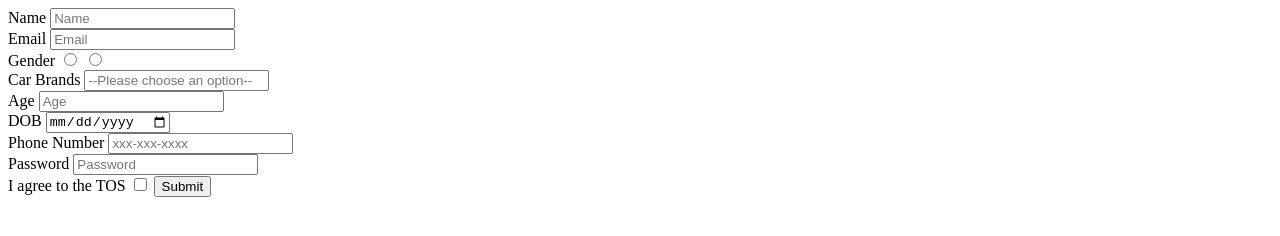
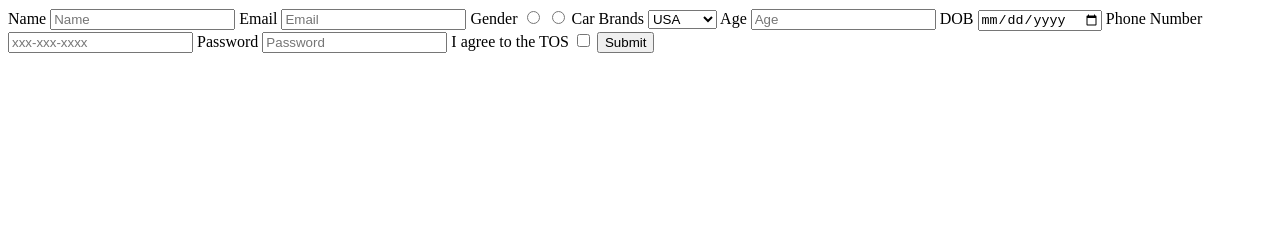
Before and after one commit to acciojob/signup-form-car-codeswithadarsh, a website: page main.html in a window 1280 px wide. Drawn offline with Linux system fonts and the light colour scheme.

Commit message:
created a submission

```diff
--- a/main.html
+++ b/main.html
@@ -10,36 +10,41 @@
     <form action="#" method="post">
 
         <label for="#name">Name</label>
-        <input type="text" id="#name" name="#name" placeholder="Name" required> <br>
+        <input type="text" id="#name" name="#name" placeholder="Name" required>
 
         <label for="#email">Email</label>
-        <input type="email" id="#email" name="#email" placeholder="Email" required> <br>
+        <input type="email" id="#email" name="#email" placeholder="Email" required>
 
         <label for="#gender_m, #gender_f">Gender</label>
         <input type="radio" id="#gender_m, #gender_f" name="gender" required>
-        <input type="radio" id="#gender_m, #gender_f" name="gender" required> <br>
+        <input type="radio" id="#gender_m, #gender_f" name="gender" required>
 
-        <label for="#cars">Car Brands</label>
-        <input type="Select" id="#cars" name="#email" placeholder="--Please choose an option--" required> <br>
+
+
+        <label For="#cars">Car Brands</label>
+
+       <select id="#cars" name="cars">
+       <option value="BMQ">USA</option>
+       <option value="canada">Canada</option>
+       <option value="uk">UK</option>
+       </select>
 
         <label for="#age">Age</label>
-        <input type="number" id="#age" name="#age" placeholder="Age" required> <br>
+        <input type="number" id="#age" name="#age" placeholder="Age" required>
 
         <label for="#dob">DOB</label>
-        <input type="date" id="#dob" name="#dob" required> <br>
+        <input type="date" id="#dob" name="#dob" required>
 
-         <label for="#tel">Phone Number</label>
-        <input type="tel" id="#tel" name="#tel" placeholder="xxx-xxx-xxxx"> <br>
+        <label for="#tel">Phone Number</label>
+        <input type="tel" id="#tel" name="#tel" placeholder="xxx-xxx-xxxx">
 
-         <label for="#password">Password</label>
-        <input type="password" id="#password" name="#password" placeholder="Password" required> <br>
+        <label for="#password">Password</label>
+        <input type="password" id="#password" name="#password" placeholder="Password" required>
 
         <label for="#tos">I agree to the TOS</label>
         <input type="checkbox" id="#tos" name="#tos" required>
 
         <button type="submit">Submit</button>
-
-
 
 
 
```
